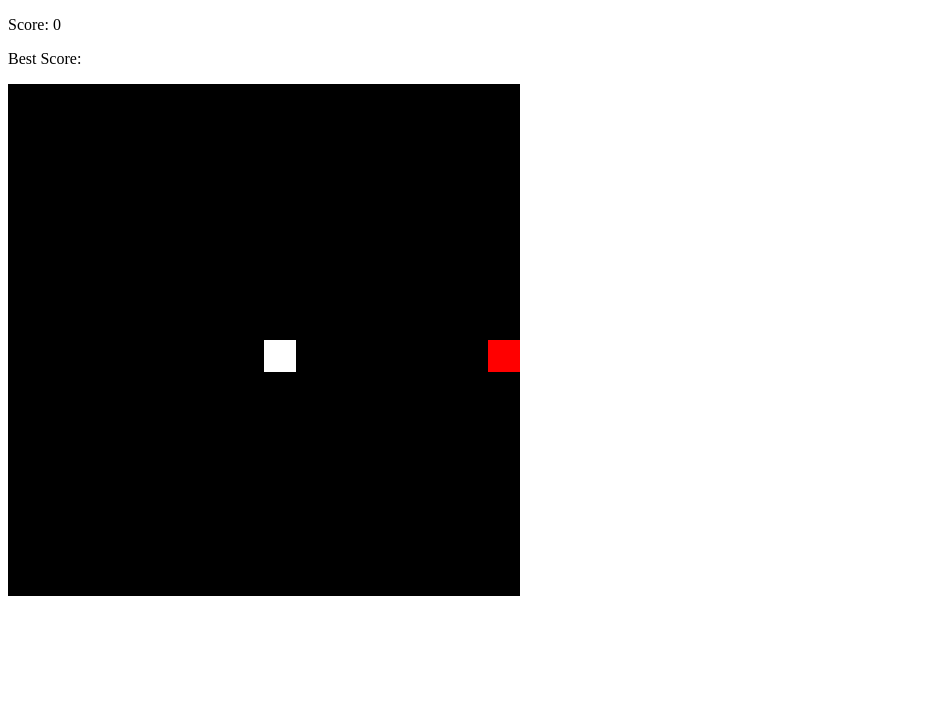
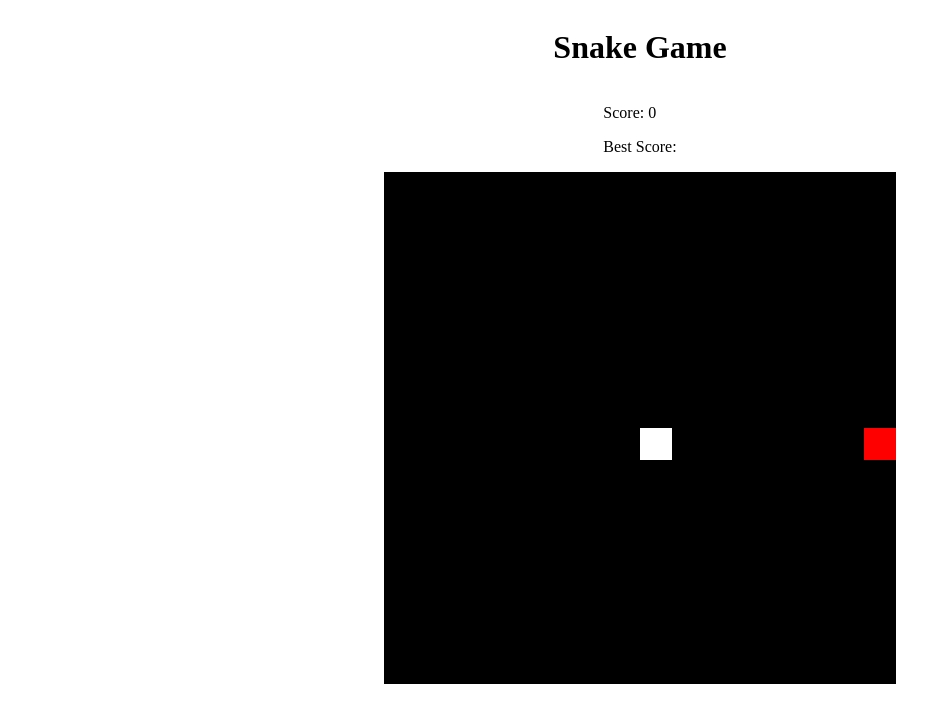
Before and after one commit to magedbgt/snake_game, a plain HTML site: page index.html in a window 1280 px wide. Shown: the whole page, without its empty margins (0-951 px from the left). Drawn offline with Linux system fonts and the light colour scheme.

Commit message:
estilização

```diff
--- a/css/style.css
+++ b/css/style.css
@@ -1,3 +1,10 @@
+body{
+  display: flex;
+  justify-content: center;
+  flex-direction: column;
+  align-items: center;
+}
+
 .red{
   color: red;
 }
--- a/index.html
+++ b/index.html
@@ -7,6 +7,7 @@
     <title>Snake Game</title>
   </head>
   <body>
+    <h1>Snake Game</h1>
     <div class="">
       <p>Score:
         <span id="score">0</span>
```
